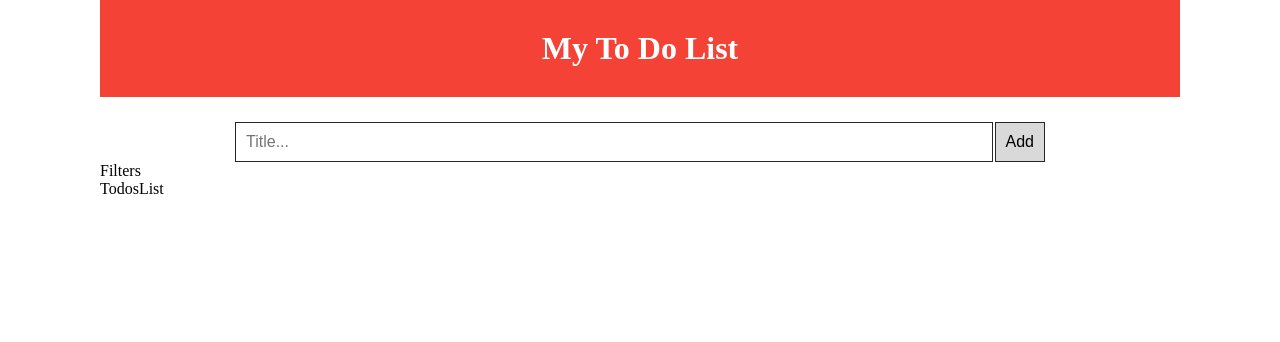
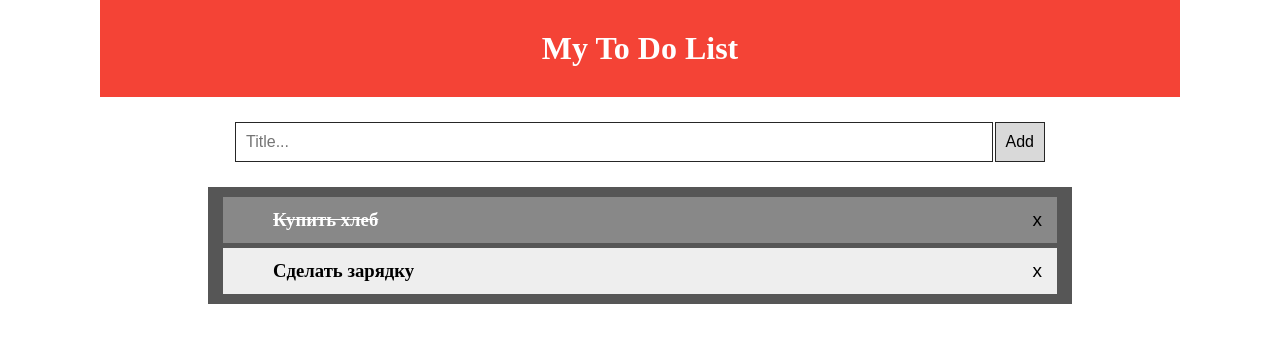
Before and after one commit to DimkaUsh/Todos, a React (Create React App) app: page / in a window 1280 px wide. Shown: the top 342 px of the page. Built offline with nearby package versions, Linux system fonts and the light colour scheme.

Commit message:
feat: add todoList and styles

```diff
--- a/src/app.css
+++ b/src/app.css
@@ -13,8 +13,7 @@
 .addForm{
     display: flex;
     width: 75%;
-    margin: 0 auto;
-    margin-top: 25px;
+    margin: 25px auto 0;
     justify-content: space-between;
 }
 
@@ -40,5 +39,52 @@
 }
 
 .btn:hover {
-    background-color: #bbb;
-  }
+    background-color: #f44336;
+    color: #fff;
+}
+
+.btn-listItem {
+    position: absolute;
+    top: 0;
+    right: 0;
+    padding: 12px 15px;
+    font-size: 19px;
+    border: none;
+    background: none;
+}
+
+.todoList{
+    display: flex;
+    width: 80%;
+    margin: 25px auto 0;
+    padding: 10px 15px;
+    list-style: none;
+    flex-direction: column;
+    gap: 5px;
+    background-color: #565656;
+}
+
+.listItem{
+    position: relative;
+    display: flex;
+    padding: 12px 50px;
+    justify-content: space-between;
+    align-items: center;
+    transition: 0.2s;
+    cursor: pointer;
+    background: #eee;
+}
+
+.listItem:hover{
+    background: #ddd;
+}
+
+.fulfilled {
+    background: #888;
+    color: #fff;
+    text-decoration: line-through;
+}
+
+.fulfilled:hover {
+    background: #888;
+}
--- a/src/components/AddForm.jsx
+++ b/src/components/AddForm.jsx
@@ -20,7 +20,9 @@ const AddForm = () => {
                 e.preventDefault()
                 setValue('')
             }}
-        >Add</Button>
+        >
+            Add
+        </Button>
     </form>
   )
 }
--- /dev/null
+++ b/src/components/TodoListItem.jsx
@@ -0,0 +1,24 @@
+import React from 'react'
+import Title from './UI/Title'
+import calssNames from 'classnames'
+import Button from './UI/Button'
+
+const TodoListItem = ( {className, item, ...props}) => {
+    const classes = calssNames(
+        'listItem',
+        className,
+    )
+
+    return (
+    <li
+    className={classes}
+    {...props}
+    >
+
+        <Title Tag='h3'>{item.title}</Title>
+        <Button className='btn-listItem'>x</Button>
+    </li>
+  )
+}
+
+export default TodoListItem
--- a/src/components/TodosList.jsx
+++ b/src/components/TodosList.jsx
@@ -1,8 +1,35 @@
 import React from 'react'
+import TodoListItem from './TodoListItem'
 
 const TodosList = () => {
+
+  const items = [
+    {
+      id: 1,
+      title: "Купить хлеб",
+      state: "fulfilled"
+    },
+    {
+      id: 2,
+      title: "Сделать зарядку",
+      state: "unfulfilled"
+    }
+]
+
+  const renderList = () => {
+    return items.map(item => {
+      return <TodoListItem
+                item={item}
+                key={item.id}
+                className = {item.state === 'fulfilled' ? 'fulfilled' : ''}
+              ></TodoListItem>
+    })
+  }
+
   return (
-    <div>TodosList</div>
+    <ul className='todoList'>
+      {renderList()}
+    </ul>
   )
 }
 
--- a/src/layout/Home.jsx
+++ b/src/layout/Home.jsx
@@ -1,13 +1,11 @@
 import React from 'react'
 import AddForm from '../components/AddForm';
-import Filters from '../components/Filters';
 import TodosList from '../components/TodosList';
 
 const Home = () => {
   return (
     <main>
       <AddForm></AddForm>
-      <Filters></Filters>
       <TodosList></TodosList>
     </main>
   )
```
Also changed, not shown: todo.json (+4 -4 lines).
